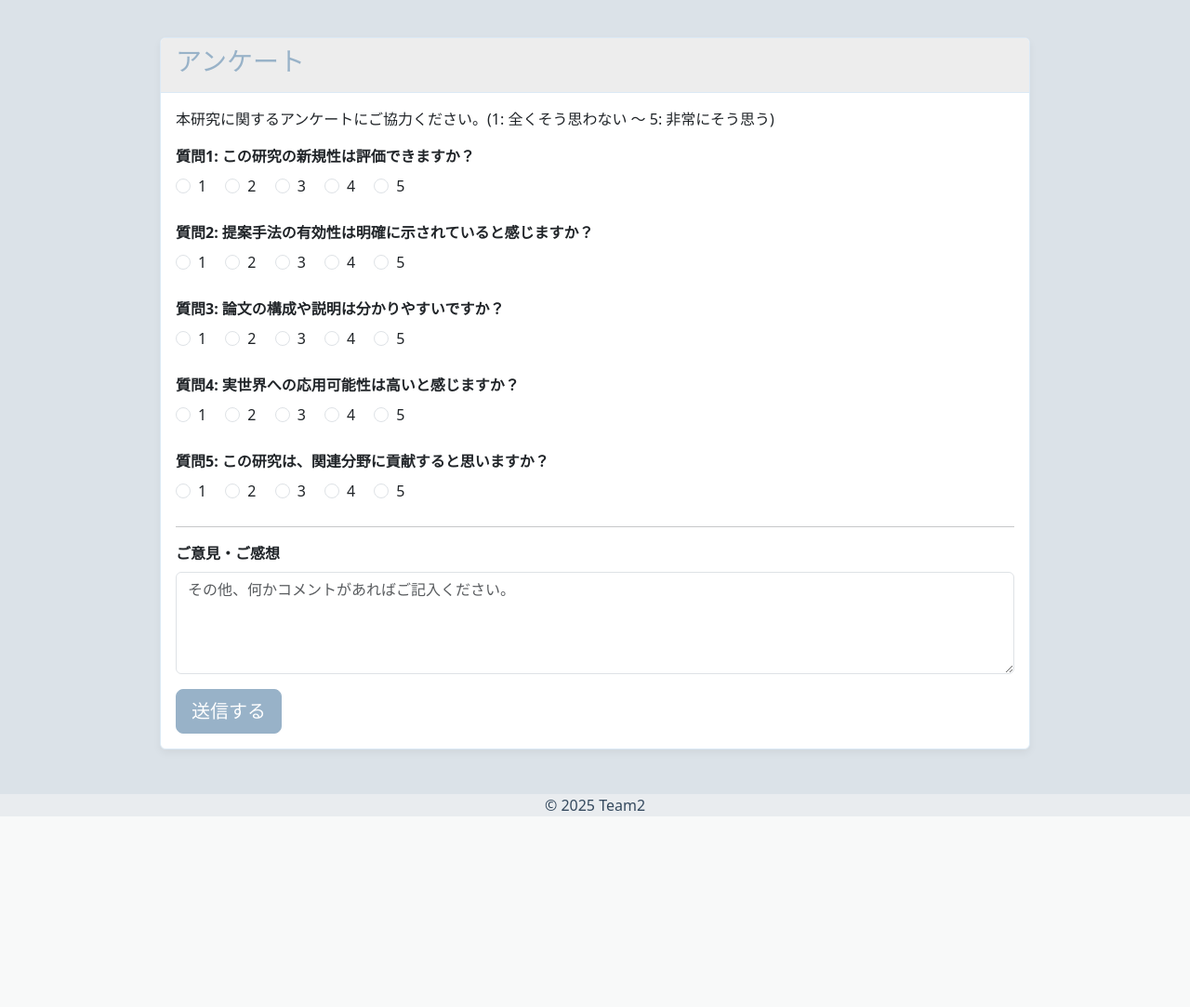
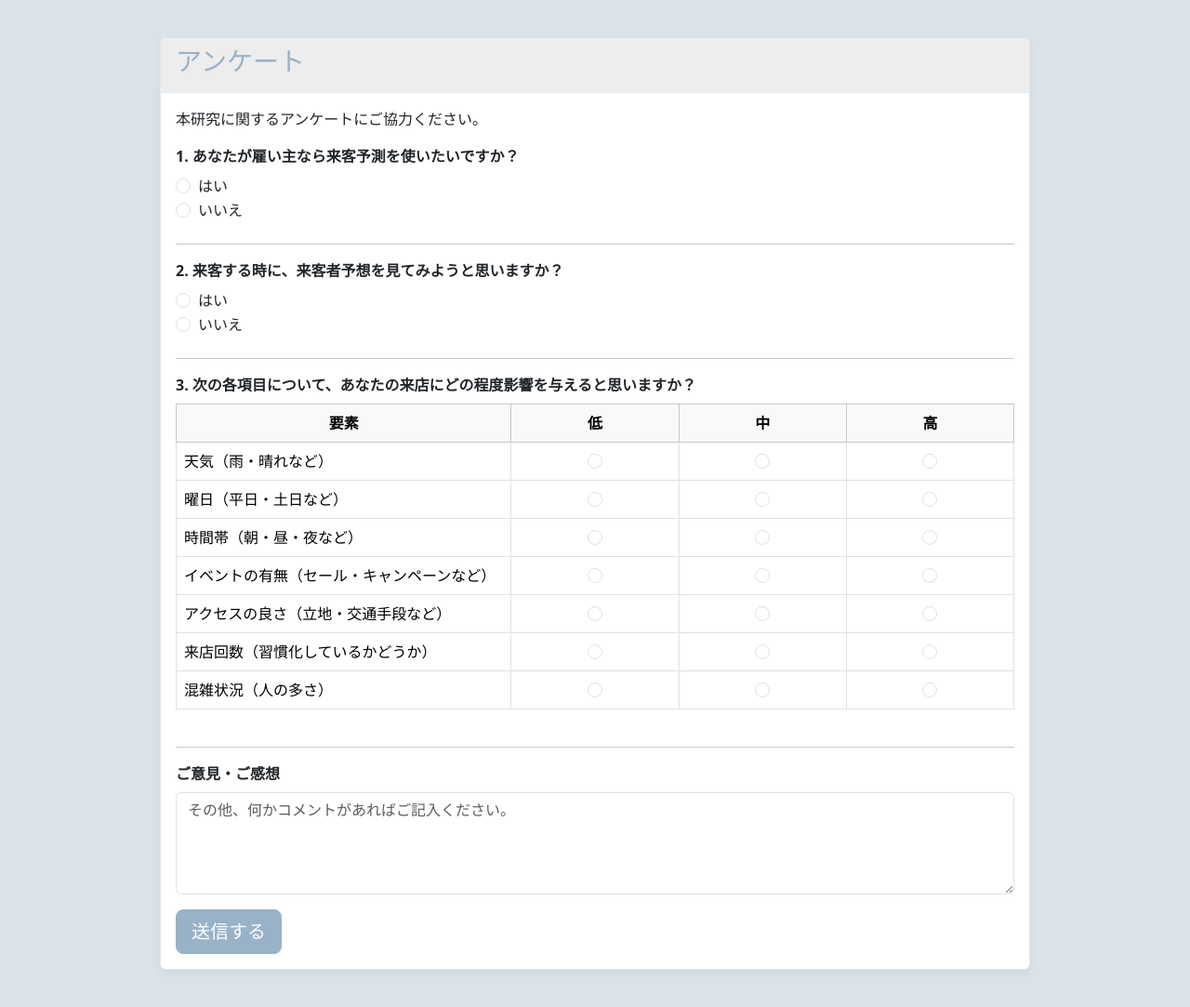
Before and after one commit to KotaTamaki/system_introduce, a Flask app: page /survey in a window 1280 px wide. Shown: the part 56-1139 px from the top of the page at 93% size. Before the commit the page ends 934 px from the top, so only its background shows below. Run offline with Flask 3, Linux system fonts and the light colour scheme.

Commit message:
アンケート内容変更

```diff
--- a/app.py
+++ b/app.py
@@ -27,15 +27,38 @@ os.makedirs(DATA_FOLDER, exist_ok=True)
 ADMIN_USERNAME = 'admin'
 ADMIN_PASSWORD = 'password123'
 
-QUESTIONS = [
-    "質問1: この研究の新規性は評価できますか？",
-    "質問2: 提案手法の有効性は明確に示されていると感じますか？",
-    "質問3: 論文の構成や説明は分かりやすいですか？",
-    "質問4: 実世界への応用可能性は高いと感じますか？",
-    "質問5: この研究は、関連分野に貢献すると思いますか？"
+# 質問3の表形式で使う項目リスト
+Q3_FACTORS = [
+    "天気（雨・晴れなど）",
+    "曜日（平日・土日など）",
+    "時間帯（朝・昼・夜など）",
+    "イベントの有無（セール・キャンペーンなど）",
+    "アクセスの良さ（立地・交通手段など）",
+    "来店回数（習慣化しているかどうか）",
+    "混雑状況（人の多さ）"
 ]
 
 CSV_FILE = './data/result.csv'
+
+def save_to_csv(data):
+    """
+    アンケート結果をCSVファイルに保存する関数。
+    """
+    file_exists = os.path.isfile(CSV_FILE)
+
+    with open(CSV_FILE, mode='a', newline='', encoding='utf-8-sig') as f:
+        writer = csv.writer(f)
+
+        if not file_exists:
+            # 新しい質問に合わせたヘッダーを作成
+            header = ['Timestamp', 'Q1_雇い主として利用したいか', 'Q1_利用目的', 'Q2_来客時に予測を見るか']
+            # Q3の各項目をヘッダーに追加
+            for factor in Q3_FACTORS:
+                header.append(f'Q3_{factor}')
+            header.append('コメント')
+            writer.writerow(header)
+
+        writer.writerow(data)
 
 # --- 売上予測モデル関連のグローバル設定 ---
 MODEL_FILE = "static/sales_model_trace.nc"
@@ -233,23 +256,6 @@ def index():
     return render_template('index.html', summary=research_summary, prediction_result=prediction_result, input_data=input_data_dict)
 
 
-# --- 以下、アンケートと結果表示のルート (変更なし) ---
-
-def save_to_csv(data):
-    """
-    アンケート結果をCSVファイルに保存する関数。
-    """
-    file_exists = os.path.isfile(CSV_FILE)
-
-    with open(CSV_FILE, mode='a', newline='', encoding='utf-8-sig') as f:
-        writer = csv.writer(f)
-
-        if not file_exists:
-            # ヘッダーに「コメント」を追加
-            header = ['Timestamp'] + [f'質問{i+1}' for i in range(len(QUESTIONS))] + ['コメント']
-            writer.writerow(header)
-
-        writer.writerow(data)
 
 
 @app.route('/survey', methods=['GET', 'POST'])
@@ -259,22 +265,38 @@ def survey():
     """
     # POSTリクエスト（フォームが送信された）の場合
     if request.method == 'POST':
-        # フォームからデータを取得
+        # フォームから新しい形式でデータを取得
         timestamp = datetime.now().strftime('%Y-%m-%d %H:%M:%S')
-        answers = [request.form.get(f'q{i}') for i in range(1,len(QUESTIONS)+1)]
+
+        # 質問1
+        q1_use_forecast = request.form.get('q1_use_forecast')
+        q1_reason = request.form.get('q1_reason', '') # 「いいえ」の場合は送信されないのでデフォルト値を設定
+
+        # 質問2
+        q2_check_forecast = request.form.get('q2_check_forecast')
+
+        # 質問3 (表形式)
+        q3_answers = []
+        for i in range(len(Q3_FACTORS)):
+            # HTML側で `name="q3_factor_{{ i }}"` と設定するのに合わせる
+            q3_answers.append(request.form.get(f'q3_factor_{i}'))
+
+        # その他コメント
         comment = request.form.get('comment')
-        result_data = [timestamp] + answers + [comment]
+
+        # CSVに保存するデータリストを作成
+        result_data = [timestamp, q1_use_forecast, q1_reason, q2_check_forecast] + q3_answers + [comment]
 
         # データをCSVに保存
         save_to_csv(result_data)
 
-        # メッセージを表示し、メインページ（この場合は自分自身）にリダイレクト
+        # メッセージを表示し、メインページにリダイレクト
         flash('ご回答ありがとうございました！')
         return redirect(url_for('index'))
 
     # GETリクエスト（ページを最初に表示する）の場合
-    # survey.html を表示する
-    return render_template('survey.html', questions=QUESTIONS)
+    # survey.html を表示する。質問3の項目リストをテンプレートに渡す
+    return render_template('survey.html', q3_factors=Q3_FACTORS)
 
 
 @app.route('/results')
--- a/templates/survey.html
+++ b/templates/survey.html
@@ -6,32 +6,95 @@
         <h1 class="h3">アンケート</h1>
     </div>
     <div class="card-body">
-        <p>本研究に関するアンケートにご協力ください。(1: 全くそう思わない 〜 5: 非常にそう思う)</p>
+        <p>本研究に関するアンケートにご協力ください。</p>
         <form method="post">
-            {% for i in range(questions|length) %}
+
             <div class="mb-4">
-                <label class="form-label fw-bold">{{ questions[i] }}</label>
-                <div class="rating-group">
-                    {% for j in range(1, 6) %}
-                    <div class="form-check form-check-inline">
-                        <input class="form-check-input" type="radio" name="q{{ i + 1 }}" id="q{{ i + 1 }}r{{ j }}" value="{{ j }}"
-                               {% if form_data and form_data['q' + (i+1)|string] == j|string %}checked{% endif %} required>
-                        <label class="form-check-label" for="q{{ i + 1 }}r{{ j }}">{{ j }}</label>
-                    </div>
-                    {% endfor %}
+                <label class="form-label fw-bold">1. あなたが雇い主なら来客予測を使いたいですか？</label>
+                <div class="form-check">
+                    <input class="form-check-input" type="radio" name="q1_use_forecast" id="q1_yes" value="はい" required>
+                    <label class="form-check-label" for="q1_yes">はい</label>
+                </div>
+                <div class="form-check">
+                    <input class="form-check-input" type="radio" name="q1_use_forecast" id="q1_no" value="いいえ">
+                    <label class="form-check-label" for="q1_no">いいえ</label>
                 </div>
             </div>
-            {% endfor %}
 
+            <div class="mb-4" id="q1_reason_div" style="display: none;">
+                <label for="q1_reason" class="form-label">どのような目的で使いますか？（記述式）</label>
+                <textarea class="form-control" id="q1_reason" name="q1_reason" rows="3"></textarea>
+            </div>
+            <hr>
+
+            <div class="mb-4">
+                <label class="form-label fw-bold">2. 来客する時に、来客者予想を見てみようと思いますか？</label>
+                <div class="form-check">
+                    <input class="form-check-input" type="radio" name="q2_check_forecast" id="q2_yes" value="はい" required>
+                    <label class="form-check-label" for="q2_yes">はい</label>
+                </div>
+                <div class="form-check">
+                    <input class="form-check-input" type="radio" name="q2_check_forecast" id="q2_no" value="いいえ">
+                    <label class="form-check-label" for="q2_no">いいえ</label>
+                </div>
+            </div>
+            <hr>
+
+            <div class="mb-4">
+                <label class="form-label fw-bold">3. 次の各項目について、あなたの来店にどの程度影響を与えると思いますか？</label>
+                <div class="table-responsive">
+                    <table class="table table-bordered text-center">
+                        <thead class="table-light">
+                            <tr>
+                                <th style="width: 40%;">要素</th>
+                                <th style="width: 20%;">低</th>
+                                <th style="width: 20%;">中</th>
+                                <th style="width: 20%;">高</th>
+                            </tr>
+                        </thead>
+                        <tbody>
+                            {% for factor in q3_factors %}
+                            <tr>
+                                <td class="text-start">{{ factor }}</td>
+                                <td><input class="form-check-input" type="radio" name="q3_factor_{{ loop.index0 }}" value="1" required></td>
+                                <td><input class="form-check-input" type="radio" name="q3_factor_{{ loop.index0 }}" value="2"></td>
+                                <td><input class="form-check-input" type="radio" name="q3_factor_{{ loop.index0 }}" value="3"></td>
+                            </tr>
+                            {% endfor %}
+                        </tbody>
+                    </table>
+                </div>
+            </div>
             <hr>
 
             <div class="mb-3">
                 <label for="comment" class="form-label fw-bold">ご意見・ご感想</label>
-                <textarea class="form-control" id="comment" name="comment" rows="4" placeholder="その他、何かコメントがあればご記入ください。">{{ form_data.comment if form_data }}</textarea>
+                <textarea class="form-control" id="comment" name="comment" rows="4" placeholder="その他、何かコメントがあればご記入ください。"></textarea>
             </div>
 
             <button type="submit" class="btn btn-primary btn-lg">送信する</button>
         </form>
     </div>
 </div>
+
+<script>
+document.addEventListener('DOMContentLoaded', function() {
+    const q1Radios = document.querySelectorAll('input[name="q1_use_forecast"]');
+    const reasonDiv = document.getElementById('q1_reason_div');
+    const reasonTextarea = document.getElementById('q1_reason');
+
+    q1Radios.forEach(radio => {
+        radio.addEventListener('change', function() {
+            if (this.value === 'はい') {
+                reasonDiv.style.display = 'block';
+                reasonTextarea.required = true; // 「はい」の場合は必須入力にする
+            } else {
+                reasonDiv.style.display = 'none';
+                reasonTextarea.required = false; // 「いいえ」の場合は必須を解除
+                reasonTextarea.value = ''; // 内容をクリア
+            }
+        });
+    });
+});
+</script>
 {% endblock %}
```
Also changed, not shown: data/result_20250616185336479903.json (deleted, +0 -9 lines), data/result_20250616185710860738.json (deleted, +0 -9 lines), data/result_20250625142601321389.json (deleted, +0 -9 lines), data/result_20250625142829865765.json (deleted, +0 -9 lines), data/result_20250625142854349104.json (deleted, +0 -9 lines), data/result_20250625142920956227.json (deleted, +0 -9 lines), data/result_20250630150001929969.json (deleted, +0 -9 lines).
